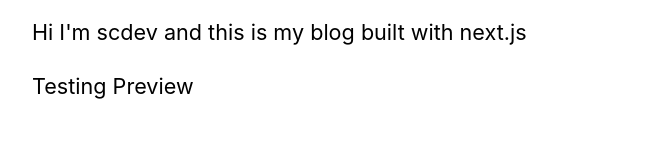
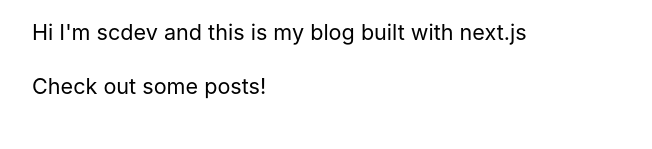
Before and after one commit to scdev0/nextjs-blog, a Next.js app: page / in a window 1280 px wide. Shown: the part 294-443 px from the top of the page, without its empty margins (302-954 px from the left). Built offline with nearby package versions, Linux system fonts and the light colour scheme.

Commit message:
Change paragraph

```diff
--- a/pages/index.js
+++ b/pages/index.js
@@ -13,7 +13,7 @@
       </Head>
       <section className={utilStyles.headingMd}>
         <p>Hi I'm scdev and this is my blog built with next.js</p>
-        <p>Testing Preview</p>
+        <p>Check out some posts!</p>
       </section>
       <section className={`${utilStyles.headingMd} ${utilStyles.padding1px}`}>
         <h2 className={utilStyles.headingLg}>Blog</h2>
```
